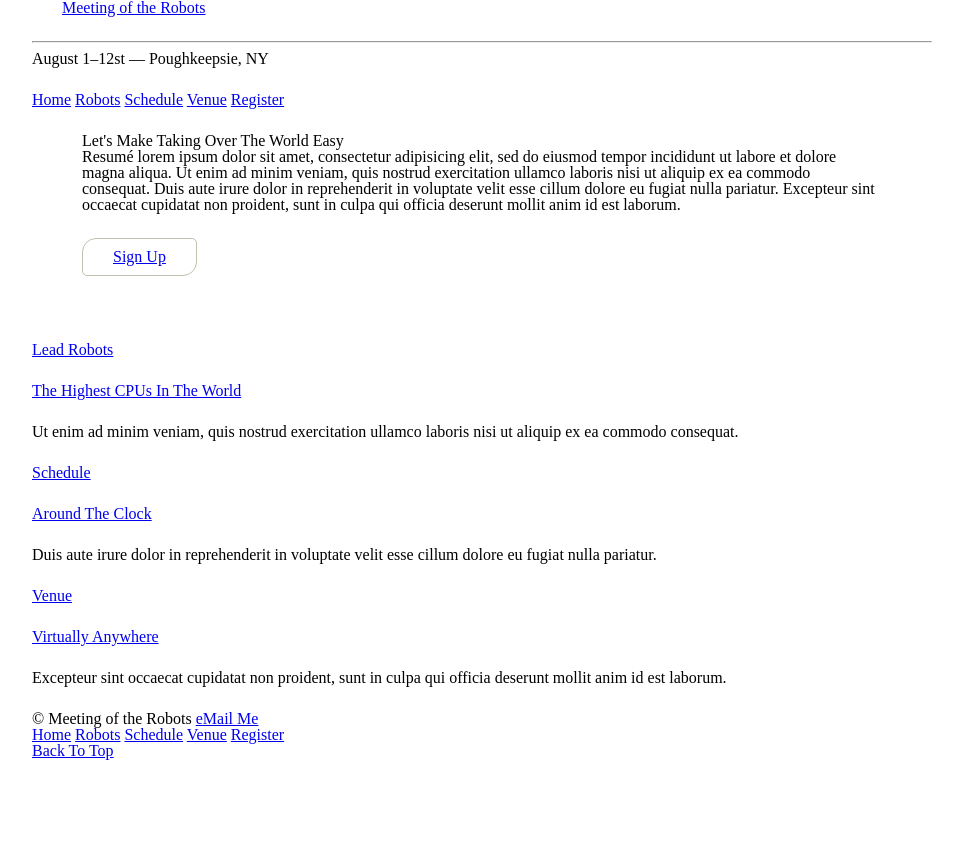
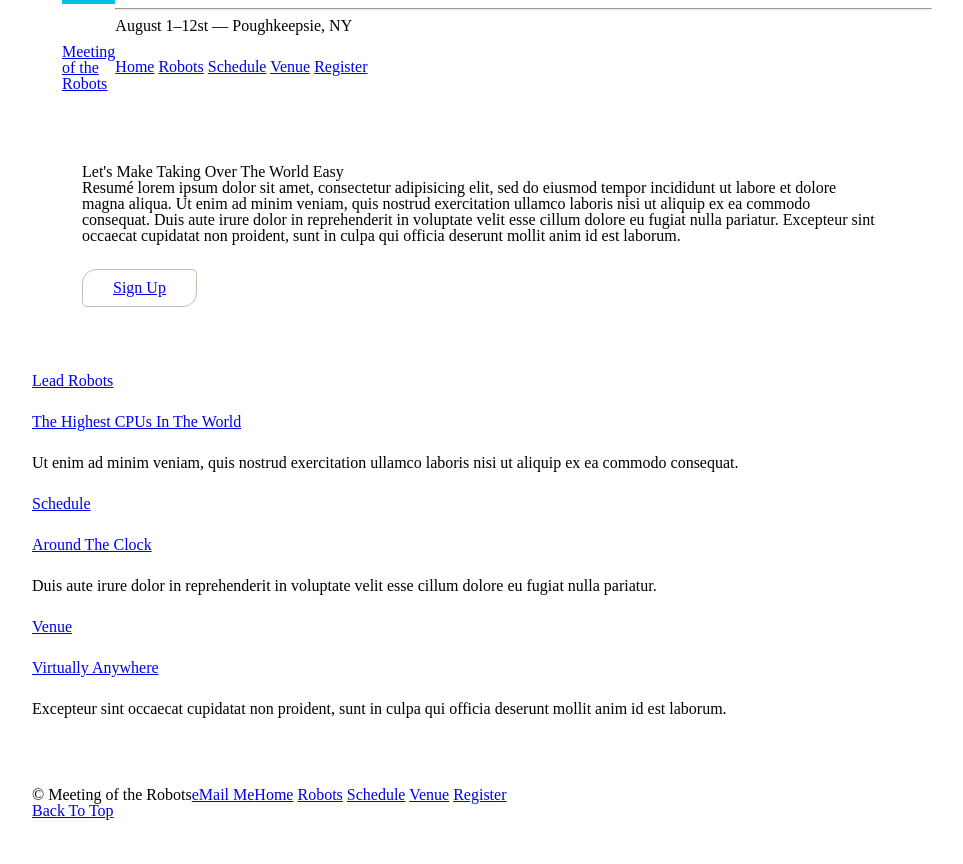
Before and after one commit to amitzed/HTML-CSS-Practice, a PHP site: page / in a window 1280 px wide. Shown: the whole page, without its empty margins (158-1121 px from the left). Before the commit the page ends 760 px from the top, so only its background shows below. Run offline with PHP 8.4, Linux system fonts and the light colour scheme.

Commit message:
Positioned Header and Footer -- Floated left and added clearfix

```diff
--- a/assets/stylesheets/main.css
+++ b/assets/stylesheets/main.css
@@ -1,4 +1,8 @@
-
+/* #ff4554
+#00c3e3
+#ffce26
+#2cb457
+#ff6714 */
 /* ============================================================
 CSS RESET
 ============================================================ */
@@ -108,3 +112,51 @@ HOME PAGE
 /* ============================================================
 END HOME PAGE
 ============================================================  */
+
+/* ============================================================
+CLEARFIX
+============================================================  */
+.group:before,
+.group:after {
+	content: "";
+	display: table;
+}
+
+.group:after {
+	clear: both;
+}
+
+.group {
+	clear: both;
+	*zoom: 1;
+}
+/* ============================================================
+END CLEARFIX
+============================================================  */
+
+/* ============================================================
+MAIN HEADER
+============================================================  */
+.logo {
+	float: left;
+	border-top: 4px solid #00C3E3;
+	padding: 40px 0 22px 0;
+}
+/* ============================================================
+END MAIN HEADER
+============================================================  */
+
+/* ============================================================
+MAIN FOOTER
+============================================================  */
+.primary-footer small {
+	float: left;
+}
+
+.primary-footer {
+	padding-bottom: 45px;
+	padding-top: 45px;
+}
+/* ============================================================
+END MAIN FOOTER
+============================================================  */
--- a/index.html
+++ b/index.html
@@ -7,10 +7,10 @@
     <script src="app.js" charset="utf-8"></script>
   </head>
   <body id="top">
-    <header class="container">
+    <header class="container group">
       <section class="container">
-        <h1>
-          <a href="index.html">Meeting of the Robots</a>
+        <h1 class="logo">
+          <a href="index.html">Meeting <br> of the <br> Robots</a>
         </h1>
       </section>
       <hr>
@@ -52,7 +52,7 @@
       <p>Excepteur sint occaecat cupidatat non proident, sunt in culpa qui officia deserunt mollit anim id est laborum.</p>
     </section>
 
-    <footer class="container">
+    <footer class="primary-footer container group">
       <small>&copy; Meeting of the Robots</small>
       <small><a href="mailto:amitzmn@gmail.com?subject=Hello%20Amit&body=Requesting%20some%20info%20for...">eMail Me</a></small>
 
```
